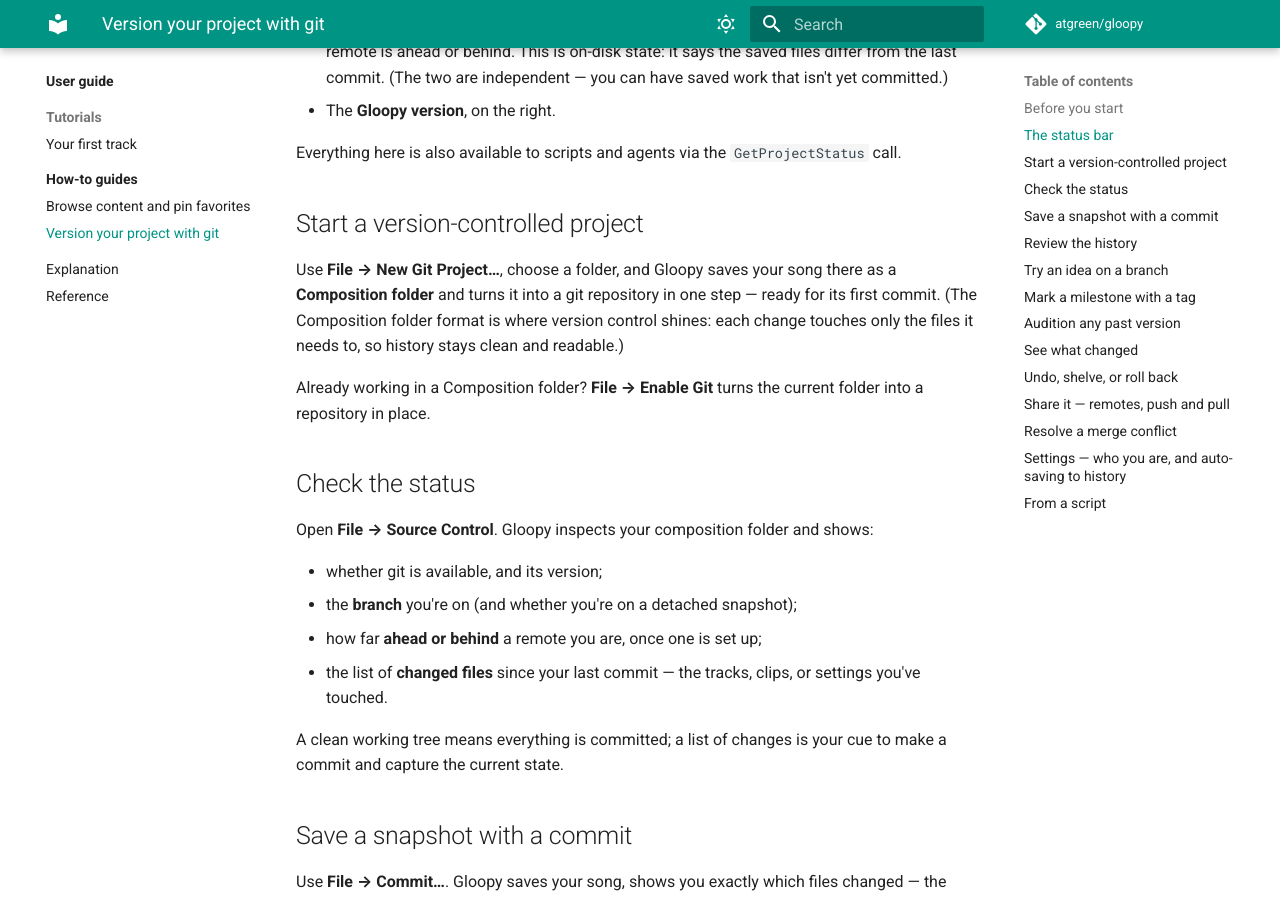
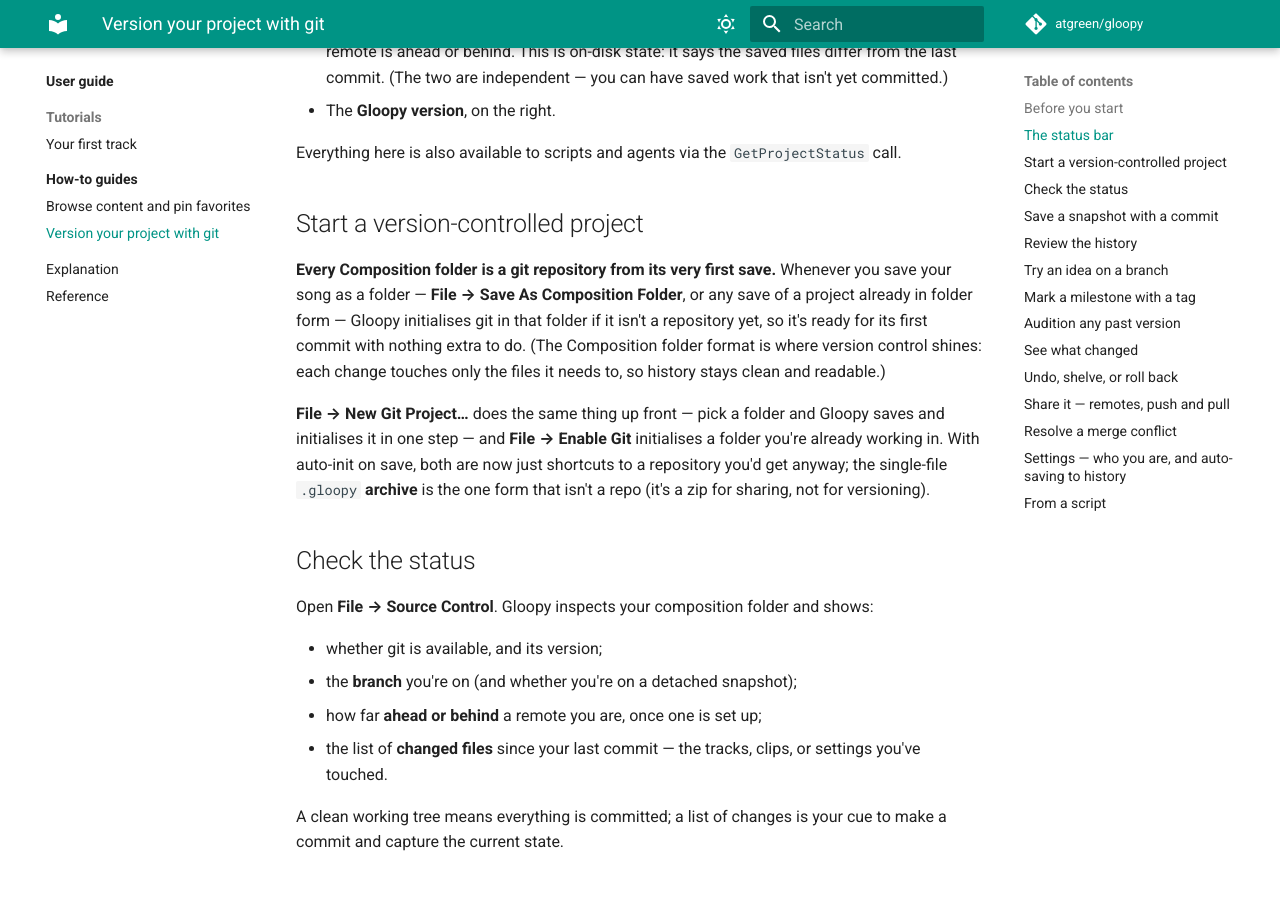
Before and after one commit to atgreen/gloopy, an MkDocs documentation site: the page built from docs/user-guide/how-to/version-with-git.md, in a window 1280 px wide and 900 px high, scrolled down 879 px. Built offline with MkDocs 1.6.1 and Material for MkDocs 9.7.7, drawn with Linux system fonts in a browser that asks for light colours.

Commit message:
feat(project): a saved composition folder is always a git repo (auto git init)
Saving a composition as a folder now git-inits it automatically if it isn't
already a repository, so every project is version-controlled from its first
save — realising the "store it in git" half of the composition-as-repo north
star without a separate "New Git Project" / "Enable Git" step (those become
shortcuts to a repo you'd get anyway).

Guarded so throwaway temp dirs never get a `.git`: the `.gloopy` zip archive,
`gloopy pack`, and the test harness all write under the system temp dir. `git
init` is idempotent, so re-saving an existing repo is a no-op. The single-file
`.gloopy` archive stays a plain zip (a share format, not a repo).

Smoke: SaveComposition to a non-temp dir -> `.git` present and GitStatus
reports isRepo. Docs: version-with-git how-to + the model's on-disk section.

Co-Authored-By: Claude Opus 4.8 (1M context) <noreply@anthropic.com>

```diff
--- a/docs/user-guide/how-to/version-with-git.md
+++ b/docs/user-guide/how-to/version-with-git.md
@@ -36,13 +36,18 @@ Everything here is also available to scripts and agents via the `GetProjectStatu
 
 ## Start a version-controlled project
 
-Use **File → New Git Project…**, choose a folder, and Gloopy saves your song there as a
-**Composition folder** and turns it into a git repository in one step — ready for its
-first commit. (The Composition folder format is where version control shines: each change
-touches only the files it needs to, so history stays clean and readable.)
+**Every Composition folder is a git repository from its very first save.** Whenever you
+save your song as a folder — **File → Save As Composition Folder**, or any save of a
+project already in folder form — Gloopy initialises git in that folder if it isn't a
+repository yet, so it's ready for its first commit with nothing extra to do. (The
+Composition folder format is where version control shines: each change touches only the
+files it needs to, so history stays clean and readable.)
 
-Already working in a Composition folder? **File → Enable Git** turns the current folder
-into a repository in place.
+**File → New Git Project…** does the same thing up front — pick a folder and Gloopy saves
+and initialises it in one step — and **File → Enable Git** initialises a folder you're
+already working in. With auto-init on save, both are now just shortcuts to a repository
+you'd get anyway; the single-file `.gloopy` **archive** is the one form that isn't a repo
+(it's a zip for sharing, not for versioning).
 
 ## Check the status
 
```
Also changed, not shown: docs/control-scripting/concepts/model.md (+2 -1 lines), 2 other files.
